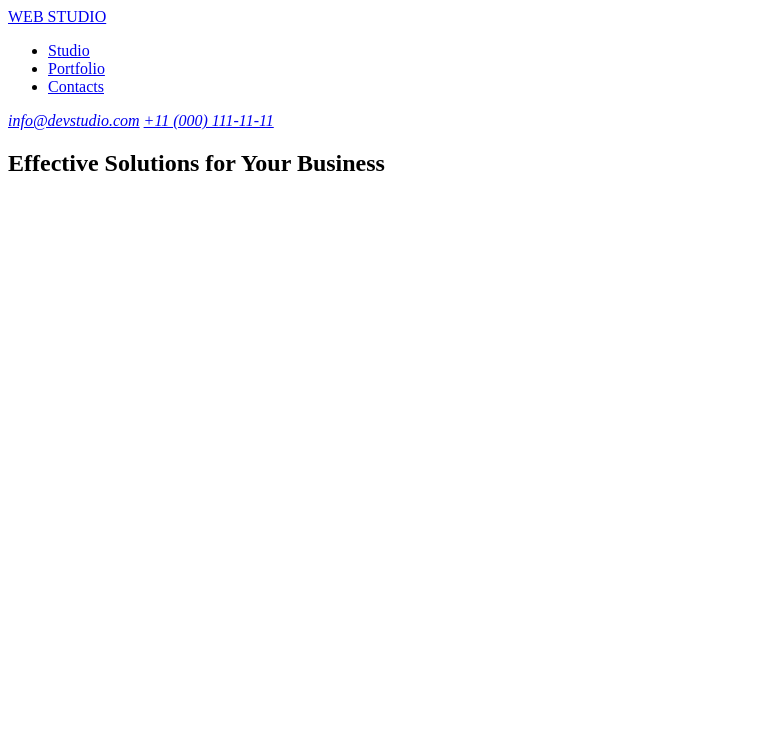
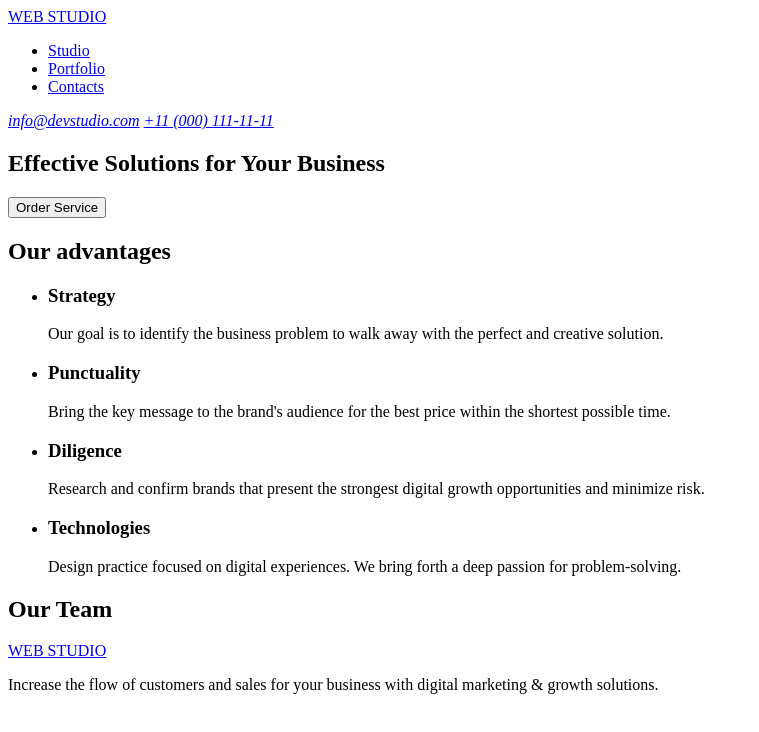
Before and after one commit to ViktoriiaOlex/goit-markup-hw-01, a plain HTML site: page index.html in a window 1280 px wide. Shown: the whole page, without its empty margins (0-759 px from the left). Drawn offline with Linux system fonts and the light colour scheme.

Commit message:
added footer

```diff
--- a/index.html
+++ b/index.html
@@ -27,10 +27,58 @@
       </address>
     </header>
     <main>
+      <!--Section 1-->
       <section>
         <h1>Effective Solutions for Your Business</h1>
+        <button type="button">Order Service</button>
+      </section>
+
+      <!--Section 2-->
+      <section>
+        <h2>Our advantages</h2>
+        <ul>
+          <li>
+            <h3>Strategy</h3>
+            <p>
+              Our goal is to identify the business problem to walk away with the
+              perfect and creative solution.
+            </p>
+          </li>
+          <li>
+            <h3>Punctuality</h3>
+            <p>
+              Bring the key message to the brand's audience for the best price
+              within the shortest possible time.
+            </p>
+          </li>
+          <li>
+            <h3>Diligence</h3>
+            <p>
+              Research and confirm brands that present the strongest digital
+              growth opportunities and minimize risk.
+            </p>
+          </li>
+          <li>
+            <h3>Technologies</h3>
+            <p>
+              Design practice focused on digital experiences. We bring forth a
+              deep passion for problem-solving.
+            </p>
+          </li>
+        </ul>
+
+        <!--Section 3-->
+      </section>
+      <section>
+        <h2>Our Team</h2>
       </section>
     </main>
-    <footer></footer>
+    <footer>
+      <a href="./index.html">WEB STUDIO</a>
+      <p>
+        Increase the flow of customers and sales for your business with digital
+        marketing & growth solutions.
+      </p>
+    </footer>
   </body>
 </html>
```
Also changed, not shown: images/img1.jpg (added).
